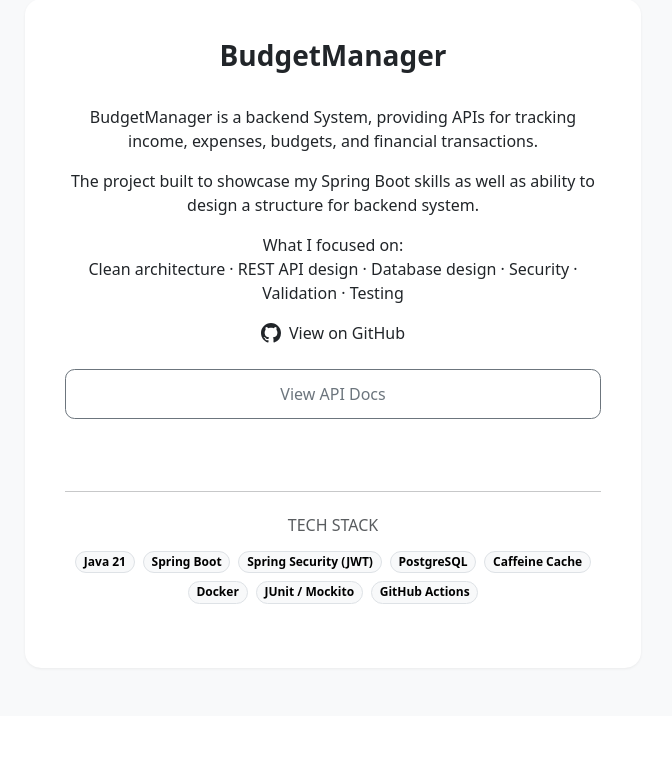
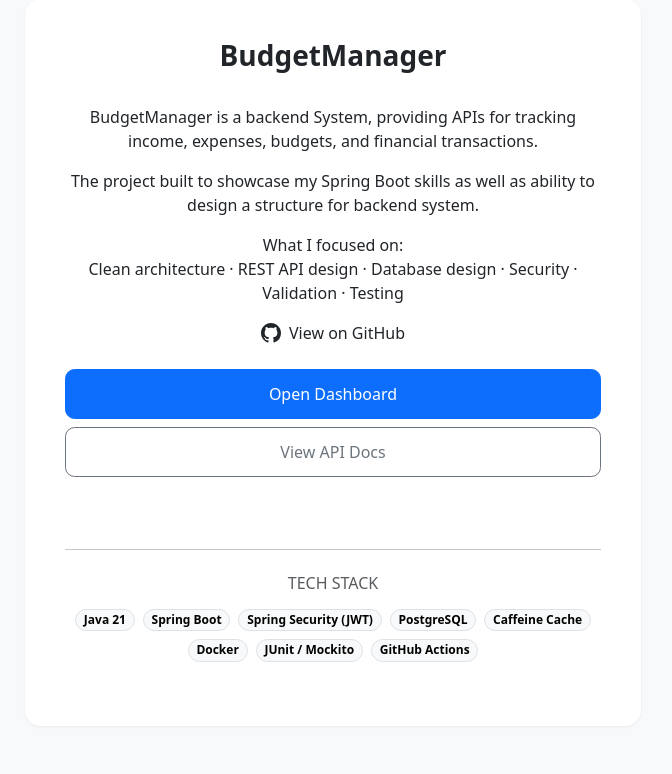
Before and after one commit to rohergun/Personal-Budget-Manager, a Spring Boot app: page / in a window 1280 px wide. Shown: the part 97-871 px from the top of the page, without its empty margins (307-979 px from the left). Before the commit the page ends 766 px from the top, so only its background shows below. Run offline with Spring Boot 4, Linux system fonts and the light colour scheme; some of the project's set-up classes (security, data sources, template engines, error pages and the like) are left out, and stand-ins take their place.

Commit message:
fix: add anchor to login page for access to dashboard in index.html

```diff
--- a/src/main/resources/static/index.html
+++ b/src/main/resources/static/index.html
@@ -52,6 +52,7 @@
         </a>
 
         <div class="d-flex flex-column gap-2 mb-4">
+            <a href="/login.html" class="btn btn-primary">Open Dashboard</a>
             <a href="/swagger-ui/index.html" class="btn btn-outline-secondary">View API Docs</a>
         </div>
         <br>
```
